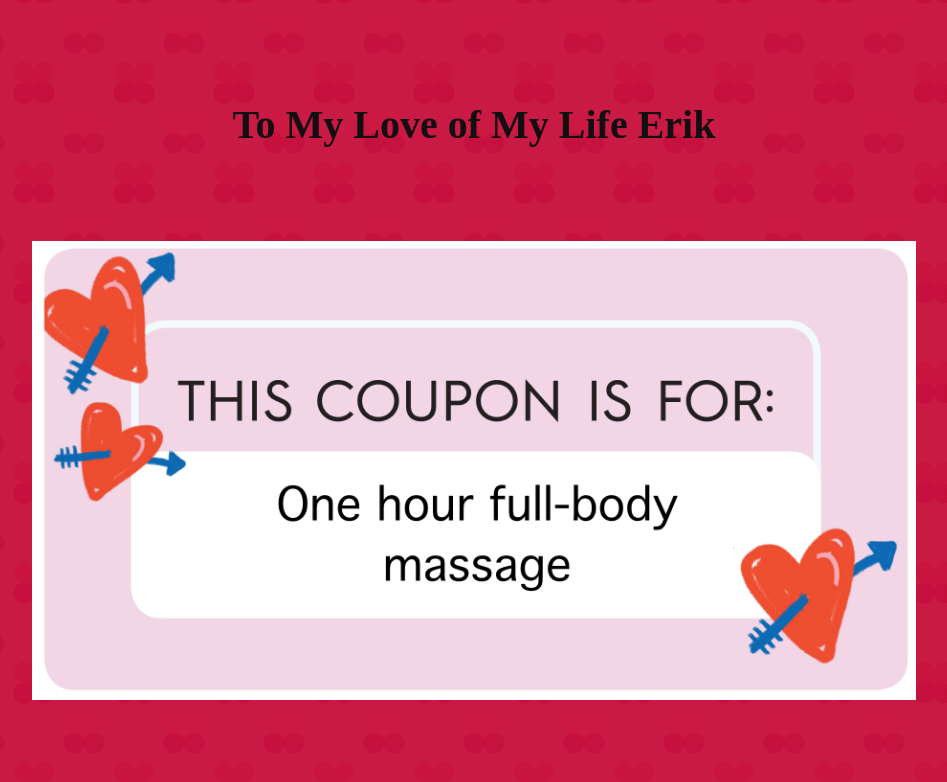
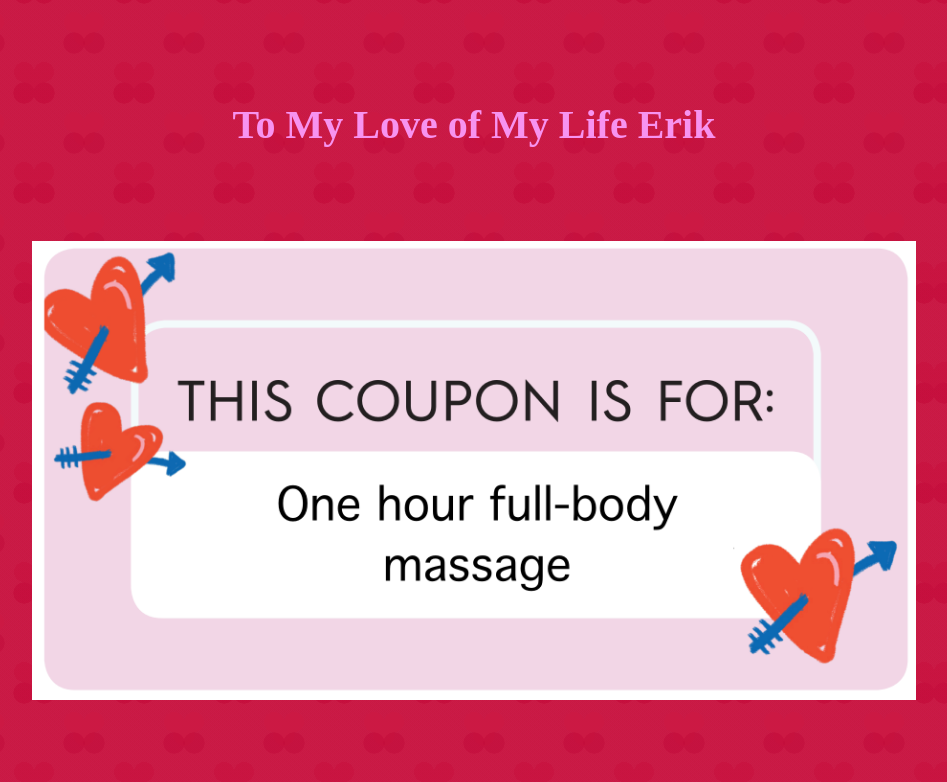
Before and after one commit to ElenaG518/my-valentine, a plain HTML site: page index.html in a window 1280 px wide. Shown: the whole page, without its empty margins (166-1113 px from the left). Drawn offline with Linux system fonts and the light colour scheme.

Commit message:
font color

```diff
--- a/index.html
+++ b/index.html
@@ -22,7 +22,7 @@ radial-gradient(circle closest-side at 50% 35%, #d35 30%, rgba(221,51,85,0.3) 31
 background-color:rgba(211, 129, 195, 0.187);
 background-size:100px 100px; padding-bottom: 2.33em">
     <div style="display:flex; flex-direction: column; justify-content: center; align-items: center;">
-        <h6 style="font-size: 2.5em; color: rgb(19, 15, 17);">To My Love of My Life Erik</h6>
+        <h6 style="font-size: 2.5em; color: rgb(247, 147, 240);">To My Love of My Life Erik</h6>
         <img src="vcoupon.png" width="70%"><img>
     </div>
 </body>
```
